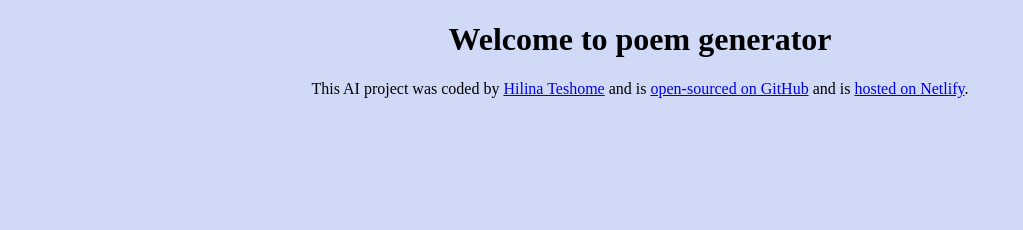
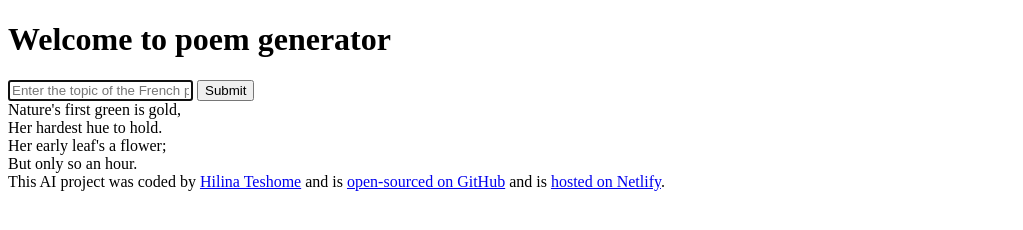
Before and after one commit to linat117/poem-generator, a plain HTML site: page src/index.html in a window 1280 px wide. Shown: the whole page, without its empty margins (0-1023 px from the left). Drawn offline with Linux system fonts and the light colour scheme.

Commit message:
removed css and added the poem

```diff
--- a/src/index.html
+++ b/src/index.html
@@ -3,11 +3,33 @@
   <head>
     <meta charset="UTF-8" />
     <meta name="viewport" content="width=device-width, initial-scale=1.0" />
-    <link rel="stylesheet" href="style.css" />
+
     <title>AI poem generator</title>
   </head>
   <body>
-    <h1>Welcome to poem generator</h1>
+    <header>
+      <h1>Welcome to poem generator</h1>
+    </header>
+    <main>
+      <form>
+        <input
+          type="text"
+          placeholder="Enter the topic of the French poem"
+          autofocus
+          required
+          autocomplete="off"
+        />
+        <input type="submit" />
+      </form>
+      <div>
+   Nature's first green is gold,</br>
+Her hardest hue to hold.</br>
+Her early leaf's a flower;</br>
+But only so an hour.</br>
+
+      </div>
+    </main>
+
     <footer>
       This AI project was coded by
       <a href="https://github.com/linat117/" target="_blank">Hilina Teshome</a>
```
